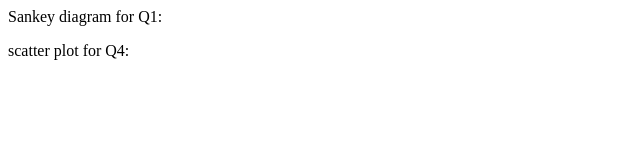
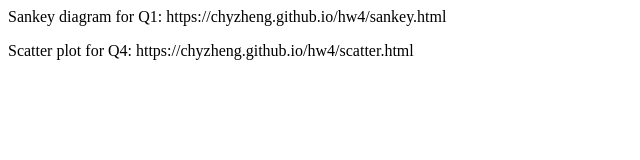
Before and after one commit to chyzheng/hw4, a plain HTML site: page index.html in a window 1280 px wide. Shown: the whole page, without its empty margins (0-640 px from the left). Drawn offline with Linux system fonts and the light colour scheme.

Commit message:
Update index.html

```diff
--- a/index.html
+++ b/index.html
@@ -4,7 +4,7 @@
         <TITLE> This is the Homework 4 page </TITLE>
     </HEAD>
     <BODY>
-        <P> Sankey diagram for Q1: </P>
-        <P> scatter plot for Q4: </P>
+        <P> Sankey diagram for Q1: https://chyzheng.github.io/hw4/sankey.html </P>
+        <P> Scatter plot for Q4: https://chyzheng.github.io/hw4/scatter.html </P>
     </BODY>
 </HTML>
```
